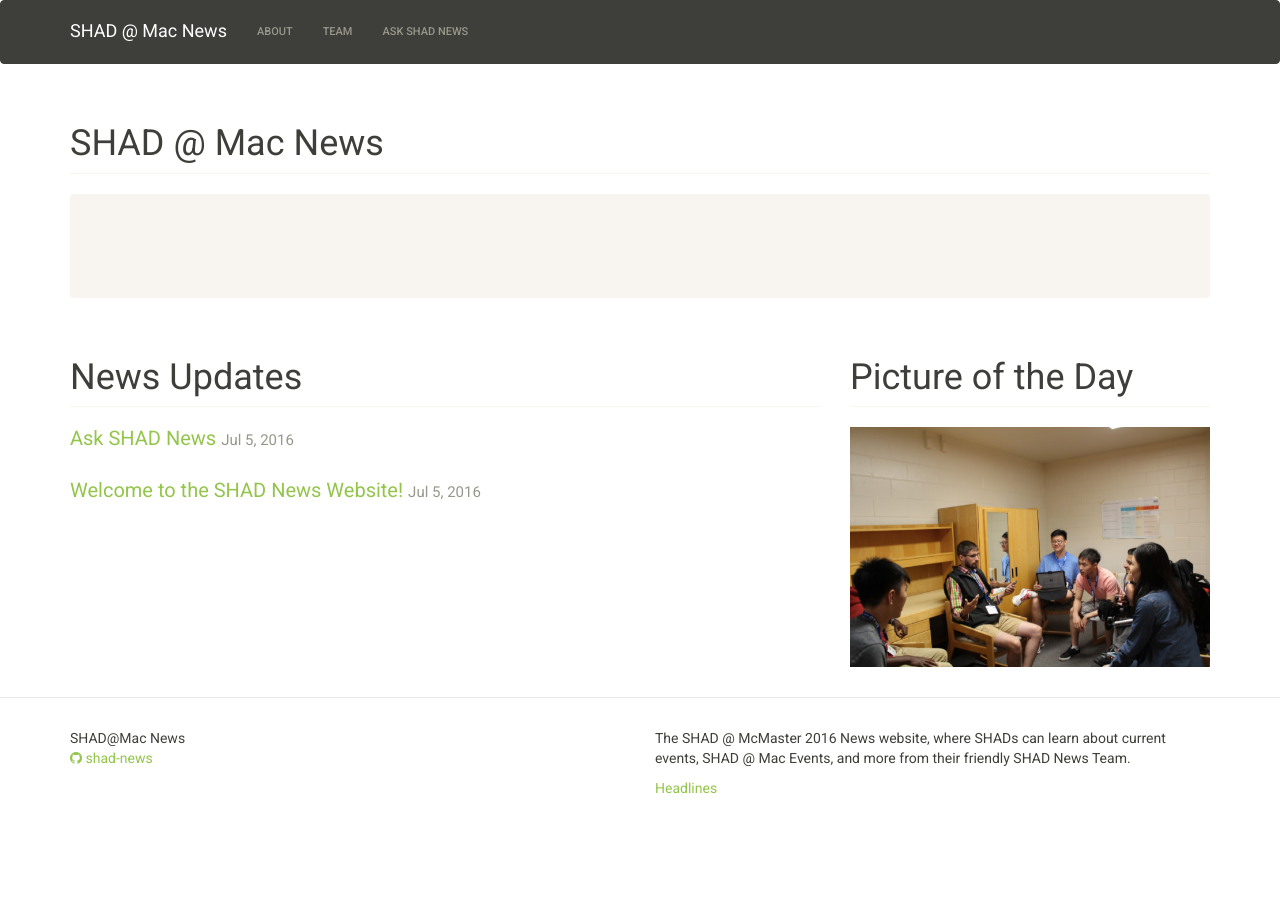
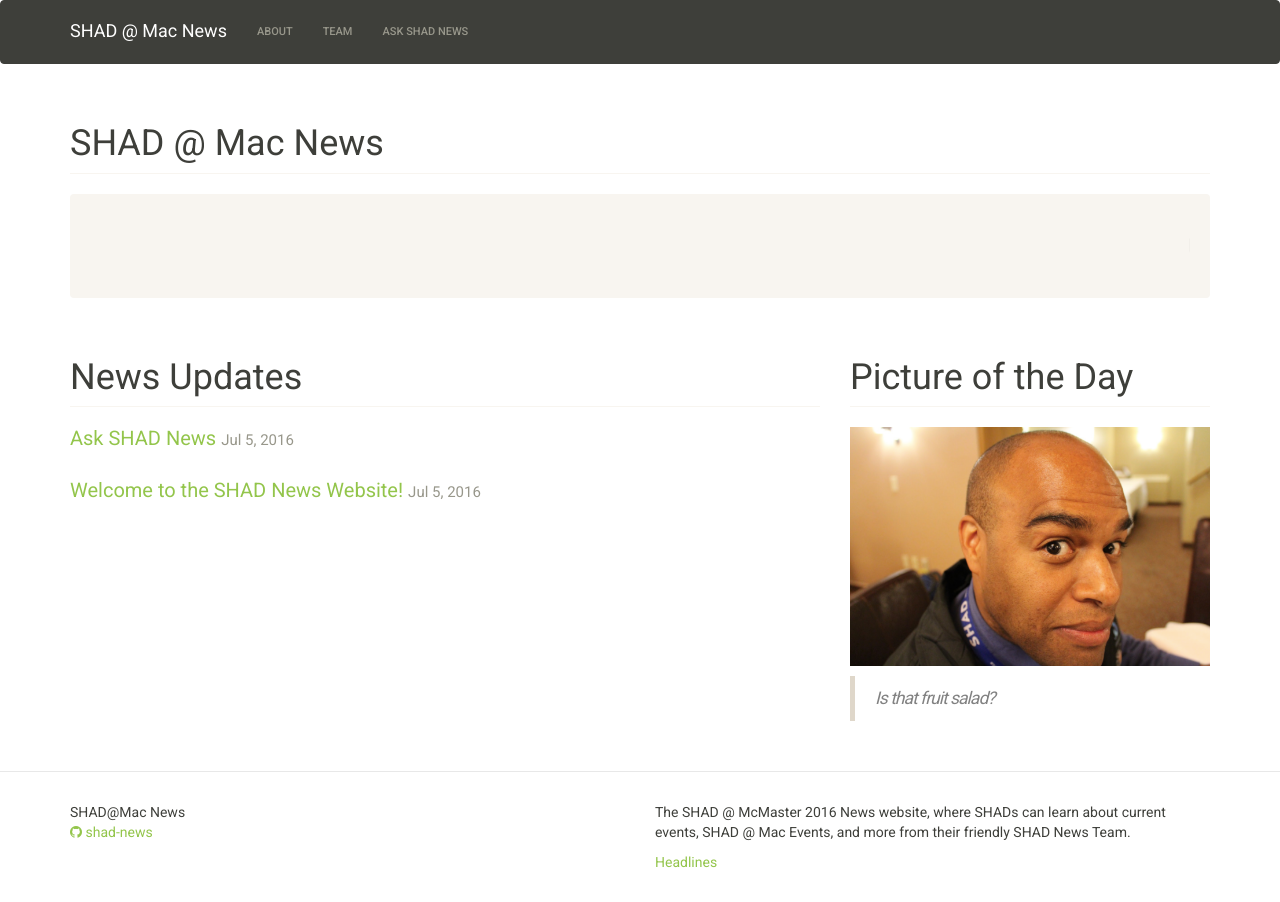
Before and after one commit to malsf21/shad-news, a Jekyll site: the page built from index.html, in a window 1280 px wide. Built offline with Jekyll 4.4.1, drawn with Linux system fonts in a browser that asks for light colours; the list of posts is cut into pages by our own code.

Commit message:
updates open day pic of the day

```diff
--- a/index.html
+++ b/index.html
@@ -41,6 +41,11 @@
   </div>
   <div class="col-sm-4">
     <h1 class="page-header">Picture of the Day</h1>
-    <img src="{{site.baseurl}}/img/0706.png" class="img-responsive">
+    <img src="{{site.baseurl}}/img/0707.png" class="img-responsive">
+    <p>
+      <blockquote>
+        Is that fruit salad?
+      </blockquote>
+    </p>
   </div>
 </div>
```
Also changed, not shown: img/0707.png (added).
